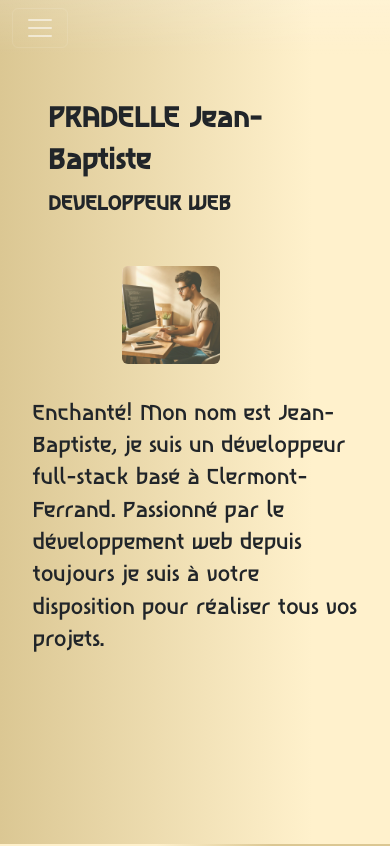
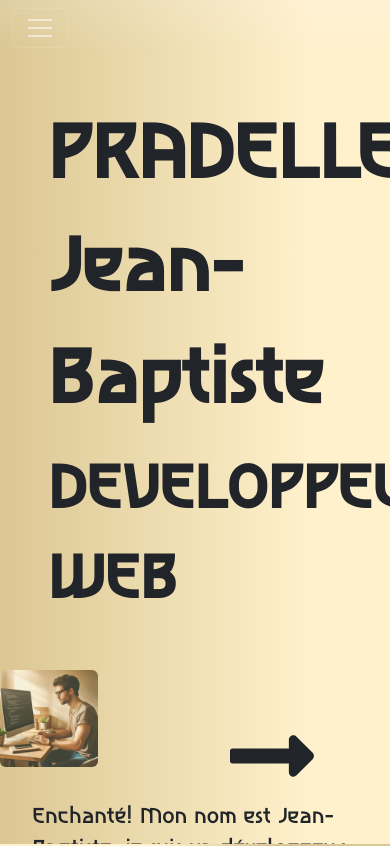
Before and after one commit to JeanBaptiste-Pradelle/PradellePortfolio, a React (Create React App) app: page / in a window 390 px wide. Shown: the top 846 px of the page. Built offline with nearby package versions, Linux system fonts and the light colour scheme.

Commit message:
v12 (unstable)

```diff
--- a/src/App.css
+++ b/src/App.css
@@ -31,11 +31,7 @@ main {
   z-index: 3;
 }
 
-@media (min-width: 576px) {
-  .navbar {
-    display: none; /* Hide the navbar on screens larger than 576px */
-  }
-}
+
 
 @media (max-width: 575.98px) {
   .navbar {
--- a/src/App.js
+++ b/src/App.js
@@ -19,7 +19,7 @@ function App() {
 
   useLayoutEffect(() => {
     const handleResize = () => {
-      if (window.innerWidth > 576) {
+      if (window.innerWidth > 992) {
         let ctx = gsap.context(() => {
           let panels = gsap.utils.toArray(".panel");
 
@@ -100,7 +100,7 @@ function App() {
         <main style={{ overflow: "hidden" }}>
           <section
             ref={slider}
-            className="d-flex w-100 flex-column flex-md-row"
+            className=" d-lg-flexw-100 "
           >
             <div
               id="home"
--- a/src/composant/About.js
+++ b/src/composant/About.js
@@ -104,7 +104,7 @@ function About() {
           </table>
         </div>
         {/* Photo */}
-        <div className=" ">
+        <div className="photo">
           <img
             src={`${process.env.PUBLIC_URL}/image/photojb.jpg`}
             className=" rounded-circle border border-1 border-black object-fit-cover w-50 h-auto"
--- a/src/css/About.css
+++ b/src/css/About.css
@@ -17,11 +17,11 @@
   height: 70vh;
 }
 
-.Description, .photo, .reseaux {
+.Description, .reseaux {
   background: rgba(71, 52, 21, 70%);
 }
 
-.photo, .reseaux {
+.reseaux {
   display: flex;
   flex-direction: column;
   align-items: center;
--- a/src/css/home.css
+++ b/src/css/home.css
@@ -27,23 +27,3 @@
   max-width: 100%;
   height: auto;
  }
-@media (max-width: 580px) and (max-height:920px) {
-  .arrow-container {
-    visibility: hidden;
-
-
-  }
-  .nom{
-    font-size: 28px;
-    }
- .devweb{
-  font-size: 20px;
- }
-  .header{
-    flex-direction: column;
-    overflow: auto;
-    align-items: center;
-    }
-
-
-}
--- a/src/index.css
+++ b/src/index.css
@@ -20,7 +20,6 @@
 }
 
 
-/* Style global du corps */
 body {
   margin: 0;
   font-family: 'Dune_Rise', -apple-system, BlinkMacSystemFont, 'Segoe UI', 'Roboto', 'Oxygen',
```
